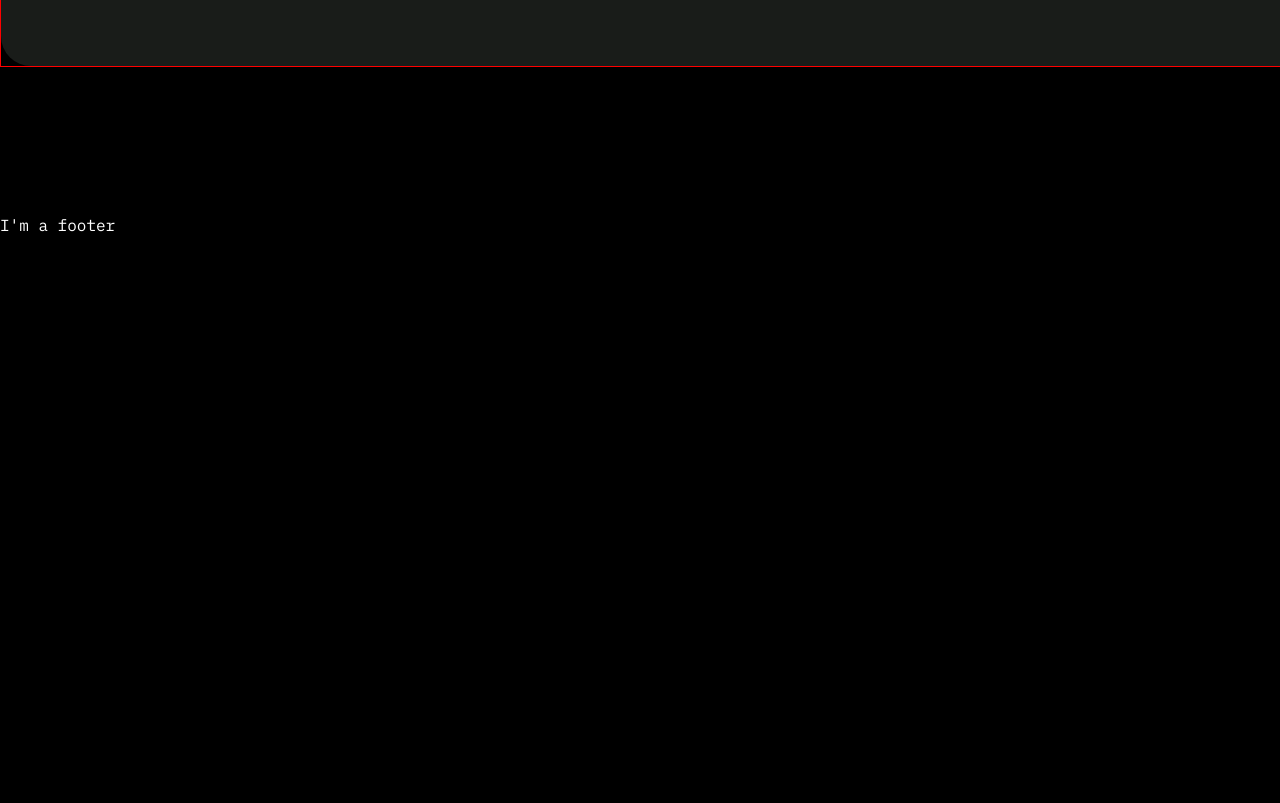
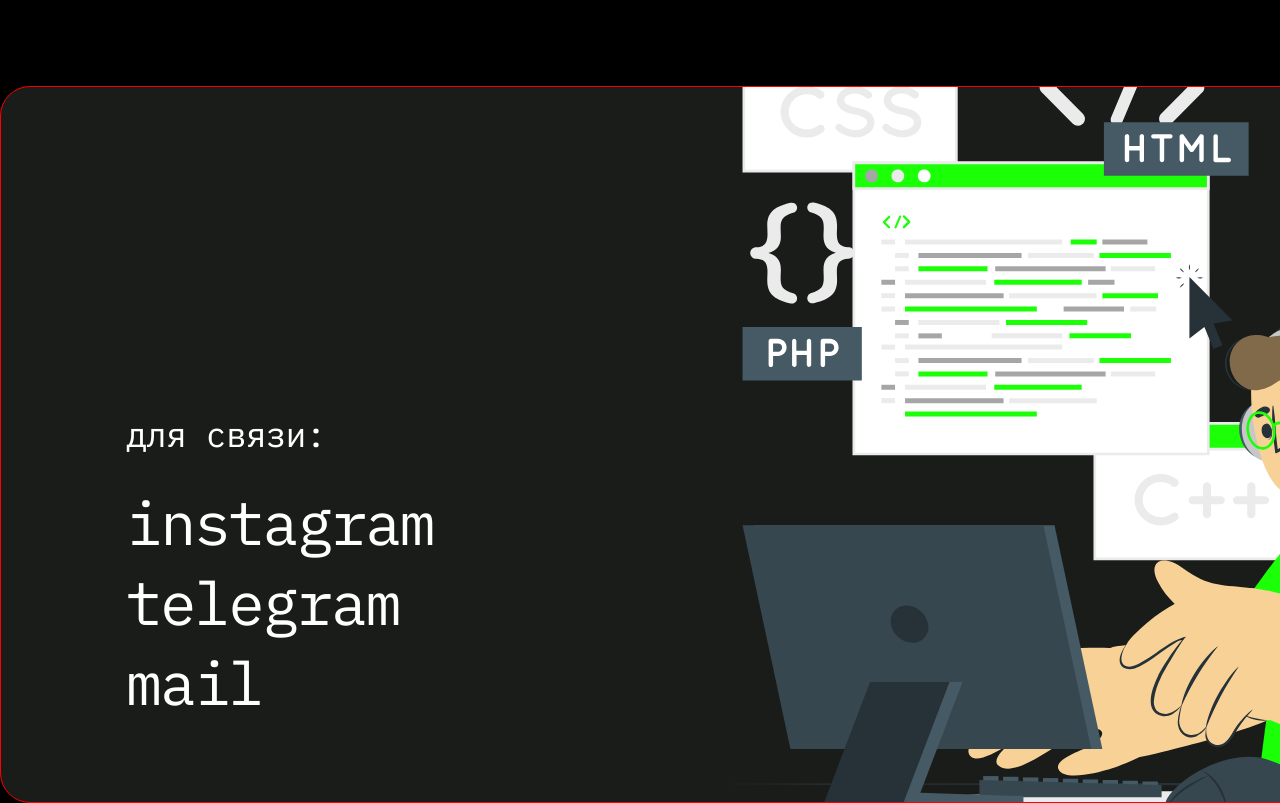
Before and after one commit to VovkEugene/my-page, a plain HTML site: page index.html in a window 1280 px wide. Shown: the part 6587-7390 px from the top of the page. Before the commit the page ends 6822 px from the top, so only its background shows below. Drawn offline with Linux system fonts and the light colour scheme.

Commit message:
add 'helper' section

```diff
--- a/css/style.css
+++ b/css/style.css
@@ -251,6 +251,7 @@ body {
 .helper {
 }
 .helper__container {
+  padding: 0 125px;
 }
 .helper__title {
   width: 404px;
@@ -293,6 +294,48 @@ body {
   line-height: normal;
   letter-spacing: -0.66px;
 }
+/* ----------------------------contacts--------------------------- */
+.contacts {
+}
+.contacts__container {
+  height: 717px;
+  padding: 0 125px;
+  border-radius: 30px;
+  background: var(--background-color2) url("../img/content/contacts/cuate.svg")
+    right no-repeat;
+  position: relative;
+}
+.contacts__column {
+  position: absolute;
+  bottom: 89px;
+  left: 125px;
+}
+.contacts__title {
+  margin-bottom: 28px;
+  font-size: 35px;
+  line-height: 171.429%;
+  letter-spacing: -1.05px;
+}
+.contacts__list {
+}
+.contacts__item {
+}
+.item-contact {
+}
+.item-contact:not(:last-child) {
+  margin-bottom: 20px;
+}
+.item-contact__social {
+}
+.item-contact__link {
+  font-size: 60px;
+  line-height: 100%;
+  letter-spacing: -1.8px;
+  transition: all 0.3s ease 0s;
+}
+.item-contact__link:hover {
+  color: var(--accent-color);
+}
 /* ------------------------------footer--------------------------- */
 .footer {
 }
--- a/index.html
+++ b/index.html
@@ -194,6 +194,32 @@
             </ul>
           </div>
         </section>
+        <section class="contacts">
+          <div class="contacts__container">
+            <div class="contacts__column">
+              <h3 class="contacts__title">для связи:</h3>
+              <ul class="contacts__list">
+                <li class="contacts__item item-contact">
+                  <h4 class="item-contact__social">
+                    <a href="/" class="item-contact__link">instagram</a>
+                  </h4>
+                </li>
+                <li class="contacts__item item-contact">
+                  <h4 class="item-contact__social">
+                    <a href="/" class="item-contact__link">telegram</a>
+                  </h4>
+                </li>
+                <li class="contacts__item item-contact">
+                  <h4 class="item-contact__social">
+                    <a href="mailto:mail@mail.com" class="item-contact__link">
+                      mail
+                    </a>
+                  </h4>
+                </li>
+              </ul>
+            </div>
+          </div>
+        </section>
       </main>
       <footer class="footer">I'm a footer</footer>
     </div>
```
Also changed, not shown: img/content/contacts/cuate.png (added), img/content/contacts/cuate.svg (added).
